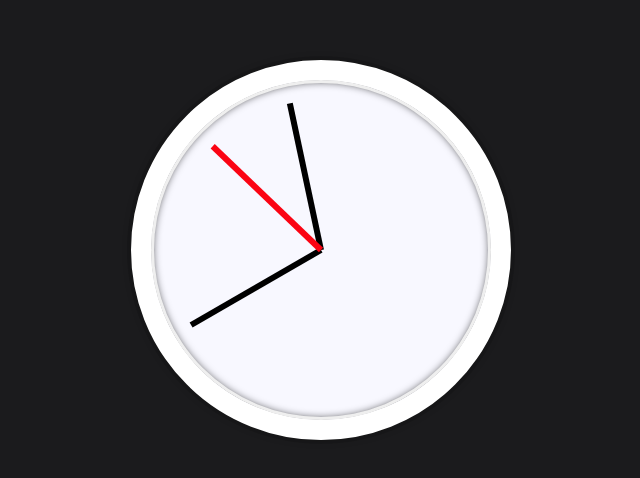
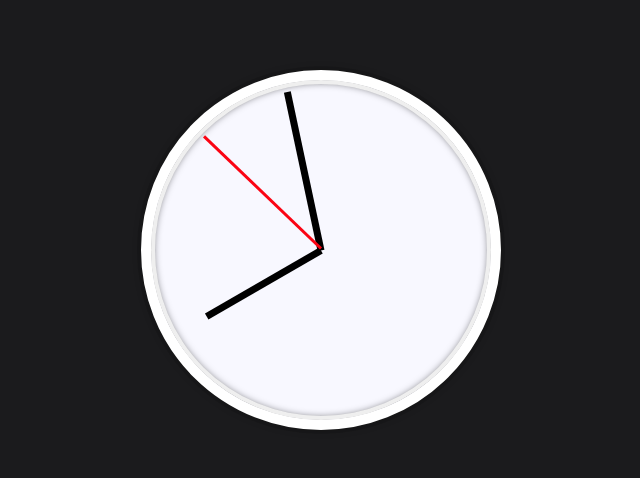
Before and after one commit to Yihwan/metro-clock, a plain HTML site: page index.html in a window 1280 px wide. Shown: the part 150-628 px from the top of the page, without its empty margins (319-959 px from the left). Drawn offline with Linux system fonts and the light colour scheme.

Commit message:
style hands

```diff
--- a/index-START.html
+++ b/index.html
@@ -11,6 +11,7 @@
         <div class="hand hour-hand"></div>
         <div class="hand min-hand"></div>
         <div class="hand second-hand"></div>
+        <div class="center-pin"></div>
       </div>
     </div>
 
--- a/styling.css
+++ b/styling.css
@@ -18,7 +18,7 @@ body {
 .clock {
   width: 30rem;
   height: 30rem;
-  border:20px solid white;
+  border: 10px solid white;
   border-radius:50%;
   margin:50px auto;
   position: relative;
@@ -26,7 +26,7 @@ body {
   background-color: #F8F8FF;
   box-shadow:
     0 0 0 4px rgba(0,0,0,0.1),
-    inset 0 0 0 3px #EFEFEF,
+    inset 0 0 0 4px #EFEFEF,
     inset 0 0 10px black,
     0 0 10px rgba(0,0,0,0.2);
 }
@@ -39,8 +39,6 @@ body {
 }
 
 .hand {
-  width:50%;
-  height:6px;
   background:black;
   position: absolute;
   top:50%;
@@ -49,6 +47,21 @@ body {
   transition: all 0.5s;
 }
 
+.min-hand {
+  height: 7px;
+  width: 54%;
+  margin-left: -4%;
+}
+
+.hour-hand {
+  height: 7px;
+  width: 44%;
+  left: 6%;
+}
+
 .second-hand {
+  height: 3px;
   background: #FB0413;
+  width: 54%;
+  margin-left: -4%;
 }
```
